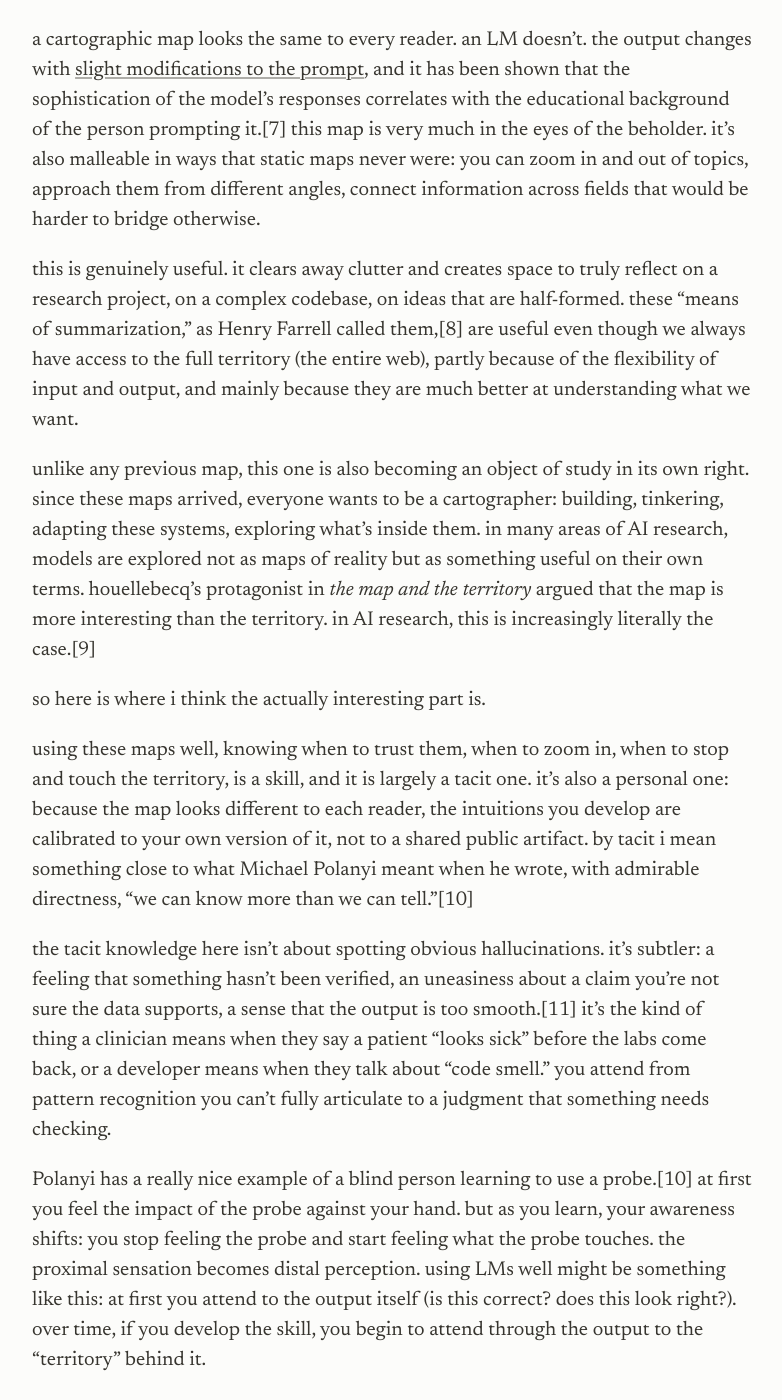
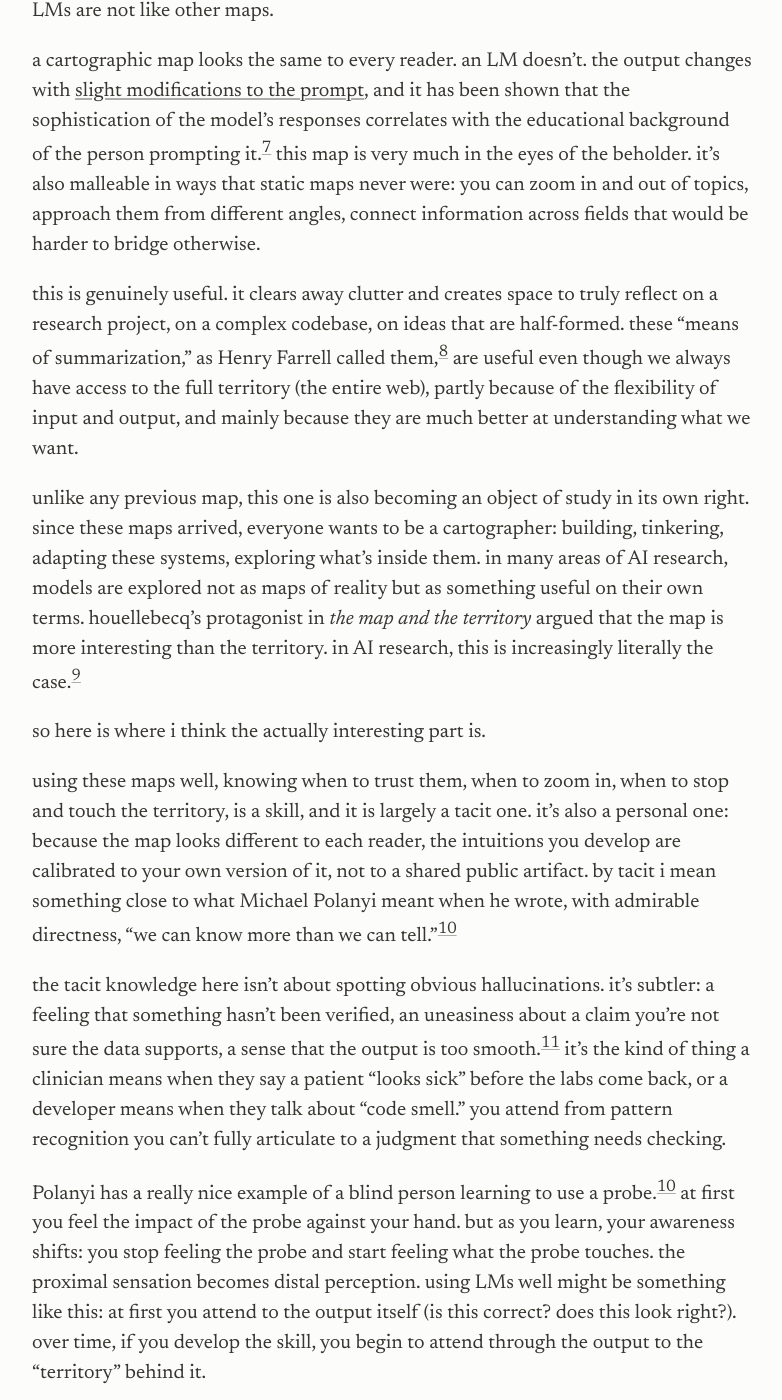
Before and after one commit to galsapir/sparse-thoughts, a Jekyll site: the page built from _posts/2026-04-11-map-and-territory.md, in a window 1280 px wide and 1400 px high, scrolled down 1963 px. Shown: the whole window, without its empty margins (248-1030 px from the left). Built offline with Jekyll 4.4.1, drawn with Linux system fonts in a browser that asks for light colours; some of the changed text lies outside the part shown.

Commit message:
fix: use kramdown footnote syntax ([^N] instead of [N])

```diff
--- a/_posts/2026-04-11-map-and-territory.md
+++ b/_posts/2026-04-11-map-and-territory.md
@@ -6,41 +6,41 @@ tags: [culture]
 audio: "assets/audio/map-and-territory.mp3"
 ---
 
-Borges has a very short story about an empire whose cartographers kept producing larger and larger maps, until they built one the size of the empire itself.[1] the following generations, less enchanted, saw it was useless and abandoned it to the weather. maps are useful precisely because they are reductions. when the pursuit of fidelity destroys the compression it destroys the point.
+Borges has a very short story about an empire whose cartographers kept producing larger and larger maps, until they built one the size of the empire itself.[^1] the following generations, less enchanted, saw it was useless and abandoned it to the weather. maps are useful precisely because they are reductions. when the pursuit of fidelity destroys the compression it destroys the point.
 
-for the purposes of this text, LMs are our maps.[2]
+for the purposes of this text, LMs are our maps.[^2]
 
 i'll cut to the chase (bear with me though). LMs have become really good. so good that they are now well beyond useful representations of the territory, and are in many ways beginning to [reshape the territory itself](https://www.programmablemutter.com/p/the-political-economy-of-ai). this means, i think, that we need to be much better at reading maps without losing our connection to the territory. we need more ways to stay engaged while reading and interacting with them. much of our (professional) interaction with computers is mediated through LMs now: when examining a new codebase, when reading a paper, when priming ourselves towards a task. sometimes even as an interface for thinking. this is an abstraction layer that we are not really willing to avoid at this point (and im not saying that we should) but it changes what we need to be good at.
 
-Baudrillard, writing in 1981, proposed four stages that describe how representations relate to reality.[3] i think they map (pun acknowledged) really nicely to LMs, and in a way that is unique, because LMs seem to occupy different stages all at once, depending on the use case.
+Baudrillard, writing in 1981, proposed four stages that describe how representations relate to reality.[^3] i think they map (pun acknowledged) really nicely to LMs, and in a way that is unique, because LMs seem to occupy different stages all at once, depending on the use case.
 
-in stage one, the image is a faithful copy of reality. LMs were in a sense designed this way: trained to predict and reproduce patterns in human-generated text as accurately as possible, a compressed but structurally faithful representation of what we've written and thought.[4]
+in stage one, the image is a faithful copy of reality. LMs were in a sense designed this way: trained to predict and reproduce patterns in human-generated text as accurately as possible, a compressed but structurally faithful representation of what we've written and thought.[^4]
 
-in stage two, the image masks and distorts reality. LMs do this too. what you get back is a smoothed-out, averaged version of the territory, and subtle distortions are easy to miss precisely because the surface looks coherent. ask an LM to explain the causes of the 2008 financial crisis and you'll get subprime mortgages and deregulation. ask again with different framing, same answer. the response feels authoritative, but it's closer to a popularity-weighted consensus than to the still-unresolved debates among economists.[5]
+in stage two, the image masks and distorts reality. LMs do this too. what you get back is a smoothed-out, averaged version of the territory, and subtle distortions are easy to miss precisely because the surface looks coherent. ask an LM to explain the causes of the 2008 financial crisis and you'll get subprime mortgages and deregulation. ask again with different framing, same answer. the response feels authoritative, but it's closer to a popularity-weighted consensus than to the still-unresolved debates among economists.[^5]
 
 in stage three, the image masks the absence of reality. once you have a good enough approximation, engagement with the territory itself becomes less needed. you (may) stop checking sources because the answer looks right. you stop exploring because the recommendation feels sufficient. the financial crisis question again: asking it feels like research but is really just consuming a pre-averaged explanation. the activity looks the same, but something has been hollowed out.
 
-stage four, when the representation has no relation to reality at all, is trickier. i'm not sure we're there yet, though part of what makes stage four unsettling is that you might not know when you've arrived. it possibly emerges when much of the content available for training new systems is mostly output of previous systems, or when "the chat" becomes everyone's primary source of knowledge, "becoming both the image of god and god."[6]
+stage four, when the representation has no relation to reality at all, is trickier. i'm not sure we're there yet, though part of what makes stage four unsettling is that you might not know when you've arrived. it possibly emerges when much of the content available for training new systems is mostly output of previous systems, or when "the chat" becomes everyone's primary source of knowledge, "becoming both the image of god and god."[^6]
 
 what's uncomfortable is that the transitions between these stages aren't clear. we can't point to the exact moment when a useful map starts substituting for the territory. it's slippery, and that slipperiness is what makes it hard to stay aware.
 
 LMs are not like other maps.
 
-a cartographic map looks the same to every reader. an LM doesn't. the output changes with [slight modifications to the prompt](https://arxiv.org/abs/2604.05051), and it has been shown that the sophistication of the model's responses correlates with the educational background of the person prompting it.[7] this map is very much in the eyes of the beholder. it's also malleable in ways that static maps never were: you can zoom in and out of topics, approach them from different angles, connect information across fields that would be harder to bridge otherwise.
+a cartographic map looks the same to every reader. an LM doesn't. the output changes with [slight modifications to the prompt](https://arxiv.org/abs/2604.05051), and it has been shown that the sophistication of the model's responses correlates with the educational background of the person prompting it.[^7] this map is very much in the eyes of the beholder. it's also malleable in ways that static maps never were: you can zoom in and out of topics, approach them from different angles, connect information across fields that would be harder to bridge otherwise.
 
-this is genuinely useful. it clears away clutter and creates space to truly reflect on a research project, on a complex codebase, on ideas that are half-formed. these "means of summarization," as Henry Farrell called them,[8] are useful even though we always have access to the full territory (the entire web), partly because of the flexibility of input and output, and mainly because they are much better at understanding what we want.
+this is genuinely useful. it clears away clutter and creates space to truly reflect on a research project, on a complex codebase, on ideas that are half-formed. these "means of summarization," as Henry Farrell called them,[^8] are useful even though we always have access to the full territory (the entire web), partly because of the flexibility of input and output, and mainly because they are much better at understanding what we want.
 
-unlike any previous map, this one is also becoming an object of study in its own right. since these maps arrived, everyone wants to be a cartographer: building, tinkering, adapting these systems, exploring what's inside them. in many areas of AI research, models are explored not as maps of reality but as something useful on their own terms. houellebecq's protagonist in *the map and the territory* argued that the map is more interesting than the territory. in AI research, this is increasingly literally the case.[9]
+unlike any previous map, this one is also becoming an object of study in its own right. since these maps arrived, everyone wants to be a cartographer: building, tinkering, adapting these systems, exploring what's inside them. in many areas of AI research, models are explored not as maps of reality but as something useful on their own terms. houellebecq's protagonist in *the map and the territory* argued that the map is more interesting than the territory. in AI research, this is increasingly literally the case.[^9]
 
 so here is where i think the actually interesting part is.
 
-using these maps well, knowing when to trust them, when to zoom in, when to stop and touch the territory, is a skill, and it is largely a tacit one. it's also a personal one: because the map looks different to each reader, the intuitions you develop are calibrated to your own version of it, not to a shared public artifact. by tacit i mean something close to what Michael Polanyi meant when he wrote, with admirable directness, "we can know more than we can tell."[10]
+using these maps well, knowing when to trust them, when to zoom in, when to stop and touch the territory, is a skill, and it is largely a tacit one. it's also a personal one: because the map looks different to each reader, the intuitions you develop are calibrated to your own version of it, not to a shared public artifact. by tacit i mean something close to what Michael Polanyi meant when he wrote, with admirable directness, "we can know more than we can tell."[^10]
 
-the tacit knowledge here isn't about spotting obvious hallucinations. it's subtler: a feeling that something hasn't been verified, an uneasiness about a claim you're not sure the data supports, a sense that the output is too smooth.[11] it's the kind of thing a clinician means when they say a patient "looks sick" before the labs come back, or a developer means when they talk about "code smell." you attend from pattern recognition you can't fully articulate to a judgment that something needs checking.
+the tacit knowledge here isn't about spotting obvious hallucinations. it's subtler: a feeling that something hasn't been verified, an uneasiness about a claim you're not sure the data supports, a sense that the output is too smooth.[^11] it's the kind of thing a clinician means when they say a patient "looks sick" before the labs come back, or a developer means when they talk about "code smell." you attend from pattern recognition you can't fully articulate to a judgment that something needs checking.
 
-Polanyi has a really nice example of a blind person learning to use a probe.[10] at first you feel the impact of the probe against your hand. but as you learn, your awareness shifts: you stop feeling the probe and start feeling what the probe touches. the proximal sensation becomes distal perception. using LMs well might be something like this: at first you attend to the output itself (is this correct? does this look right?). over time, if you develop the skill, you begin to attend through the output to the "territory" behind it.
+Polanyi has a really nice example of a blind person learning to use a probe.[^10] at first you feel the impact of the probe against your hand. but as you learn, your awareness shifts: you stop feeling the probe and start feeling what the probe touches. the proximal sensation becomes distal perception. using LMs well might be something like this: at first you attend to the output itself (is this correct? does this look right?). over time, if you develop the skill, you begin to attend through the output to the "territory" behind it.
 
-this skill is learned through practice and resists being codified into rules or checklists. a piece about maps, then, that arrives at the conclusion that the most important skill for navigating them can't itself be mapped.[12]
+this skill is learned through practice and resists being codified into rules or checklists. a piece about maps, then, that arrives at the conclusion that the most important skill for navigating them can't itself be mapped.[^12]
 
 i should probably note: the analogy of LMs as maps is itself a map, and i've tried to use it where it's useful without forcing it where it isn't. LMs are also tools, research subjects, economic forces, things that reshape the territory they represent. no single frame captures all of this.
 
@@ -50,26 +50,26 @@ Borges' cartographers fell in love with map-making and forgot what it was for. t
 
 ---
 
-[1] jorge luis borges, "on exactitude in science" (1946). the full story is one paragraph long: https://kwarc.info/teaching/TDM/Borges.pdf
+[^1]: jorge luis borges, "on exactitude in science" (1946). the full story is one paragraph long: https://kwarc.info/teaching/TDM/Borges.pdf
 
-[2] i use "LMs" loosely here to mean the whole stack: language models, the systems built around them, the agents, the tools. the map is the whole thing, not just the weights.
+[^2]: i use "LMs" loosely here to mean the whole stack: language models, the systems built around them, the agents, the tools. the map is the whole thing, not just the weights.
 
-[3] Jean Baudrillard, *simulacra and simulation* (1981). the four stages are drawn from his theory of how images progressively detach from reality.
+[^3]: Jean Baudrillard, *simulacra and simulation* (1981). the four stages are drawn from his theory of how images progressively detach from reality.
 
-[4] whether "faithful representation" was ever truly the goal of language model training is debatable: prediction and representation aren't the same thing. but functionally, the result is a compressed mirror of human-generated text, which behaves like a faithful copy in many contexts.
+[^4]: whether "faithful representation" was ever truly the goal of language model training is debatable: prediction and representation aren't the same thing. but functionally, the result is a compressed mirror of human-generated text, which behaves like a faithful copy in many contexts.
 
-[5] the loop compounds: more people absorb the simplified explanation, more content reflects that framing, the model becomes even more confident in offering it. the map shapes the territory it claims to describe.
+[^5]: the loop compounds: more people absorb the simplified explanation, more content reflects that framing, the model becomes even more confident in offering it. the map shapes the territory it claims to describe.
 
-[6] this echoes Baudrillard's argument about the byzantine iconoclasts, who feared that creating images of god would reveal there was nothing behind the images. when the representation becomes authoritative enough, the distinction between "represents knowledge" and "is knowledge" quietly collapses.
+[^6]: this echoes Baudrillard's argument about the byzantine iconoclasts, who feared that creating images of god would reveal there was nothing behind the images. when the representation becomes authoritative enough, the distinction between "represents knowledge" and "is knowledge" quietly collapses.
 
-[7] see anthropic's economic index report (january 2026) on how model output sophistication correlates with the educational background of the person prompting: https://www.anthropic.com/research/anthropic-economic-index-january-2026-report
+[^7]: see anthropic's economic index report (january 2026) on how model output sophistication correlates with the educational background of the person prompting: https://www.anthropic.com/research/anthropic-economic-index-january-2026-report
 
-[8] henry farrell, "the map is eating the territory" (2024). his treatment of the political economy of AI-as-summarization is thorough and worth reading in full. i'm deliberately not covering that ground here.
+[^8]: henry farrell, "the map is eating the territory" (2024). his treatment of the political economy of AI-as-summarization is thorough and worth reading in full. i'm deliberately not covering that ground here.
 
-[9] michel houellebecq, *the map and the territory* (2010). his protagonist achieves fame by photographing road maps, arguing they are more beautiful than the landscapes they represent. to be clear: studying models on their own terms is important and legitimate work. i'm observing the shift, not criticizing it.
+[^9]: michel houellebecq, *the map and the territory* (2010). his protagonist achieves fame by photographing road maps, arguing they are more beautiful than the landscapes they represent. to be clear: studying models on their own terms is important and legitimate work. i'm observing the shift, not criticizing it.
 
-[10] michael polanyi, *the tacit dimension* (1966). LMs are, funnily enough, also a bit like this: they contain more than they can easily surface, and you have to prompt them in certain ways to make them reveal what they have. a kind of loosely encrypted zip file of human knowledge.
+[^10]: michael polanyi, *the tacit dimension* (1966). LMs are, funnily enough, also a bit like this: they contain more than they can easily surface, and you have to prompt them in certain ways to make them reveal what they have. a kind of loosely encrypted zip file of human knowledge.
 
-[11] as an example: a colleague ran a hypothesis-generation agent on a prompt about liver ultrasound correlations in large populations. it retrieved 18 papers, applied five "research facets," and produced five hypotheses with titles, research questions, and experiment plans. the structure was impeccable. but the first hypothesis simply restated the input prompt. the third grabbed a zero-citation paper about skeletal muscle oxygenation and proposed "do this but for liver" with no consideration of whether that makes anatomical sense. the map of how science works was used to produce the appearance of science working.
+[^11]: as an example: a colleague ran a hypothesis-generation agent on a prompt about liver ultrasound correlations in large populations. it retrieved 18 papers, applied five "research facets," and produced five hypotheses with titles, research questions, and experiment plans. the structure was impeccable. but the first hypothesis simply restated the input prompt. the third grabbed a zero-citation paper about skeletal muscle oxygenation and proposed "do this but for liver" with no consideration of whether that makes anatomical sense. the map of how science works was used to produce the appearance of science working.
 
-[12] i've written more about the related problem of cognitive offloading and maintaining engagement with these tools in "cognitive offloading, exoskeletons, and remaining sentient" (https://galsapir.github.io/sparse-thoughts/2026/02/03/offloading-cognition/).
+[^12]: i've written more about the related problem of cognitive offloading and maintaining engagement with these tools in "cognitive offloading, exoskeletons, and remaining sentient" (https://galsapir.github.io/sparse-thoughts/2026/02/03/offloading-cognition/).
```
